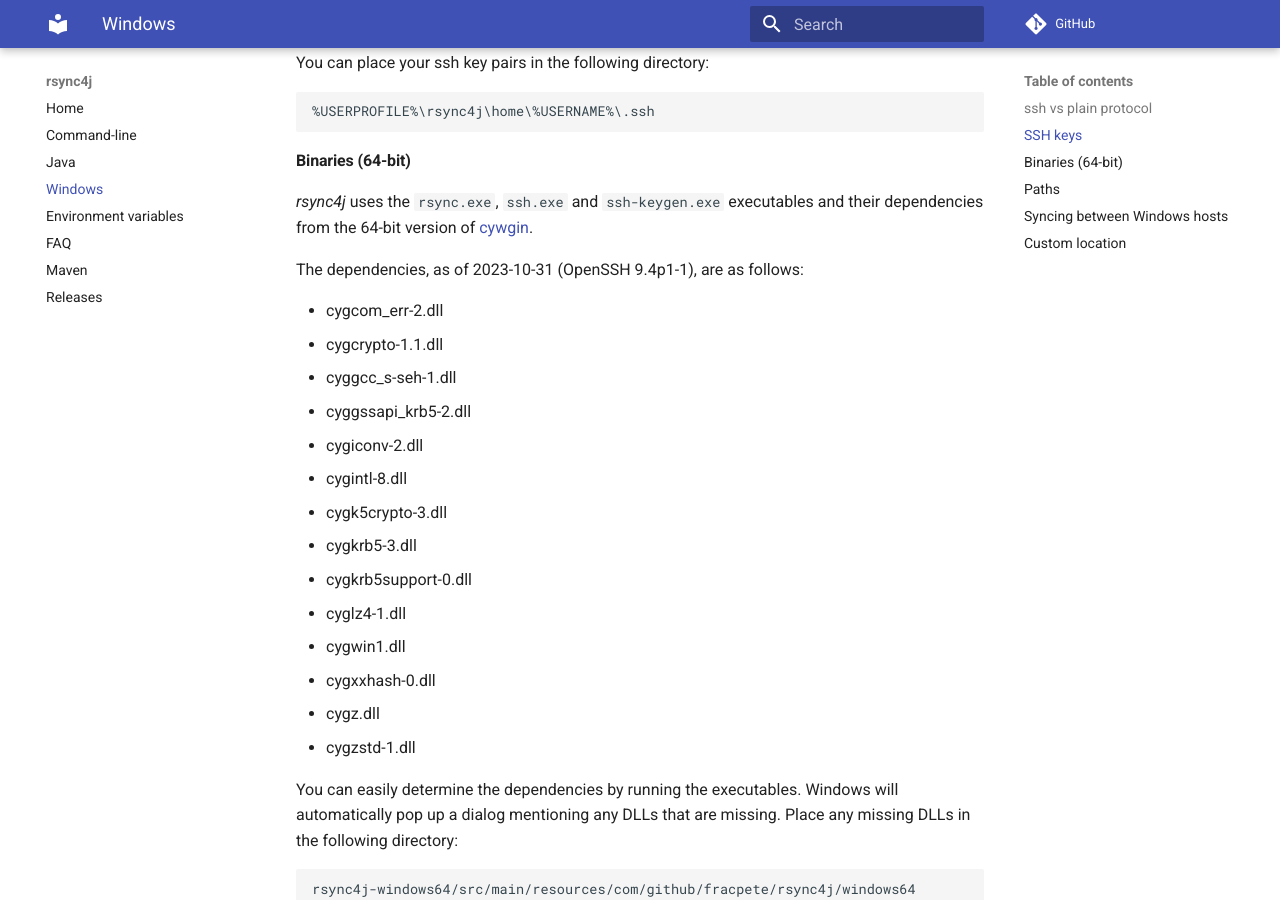
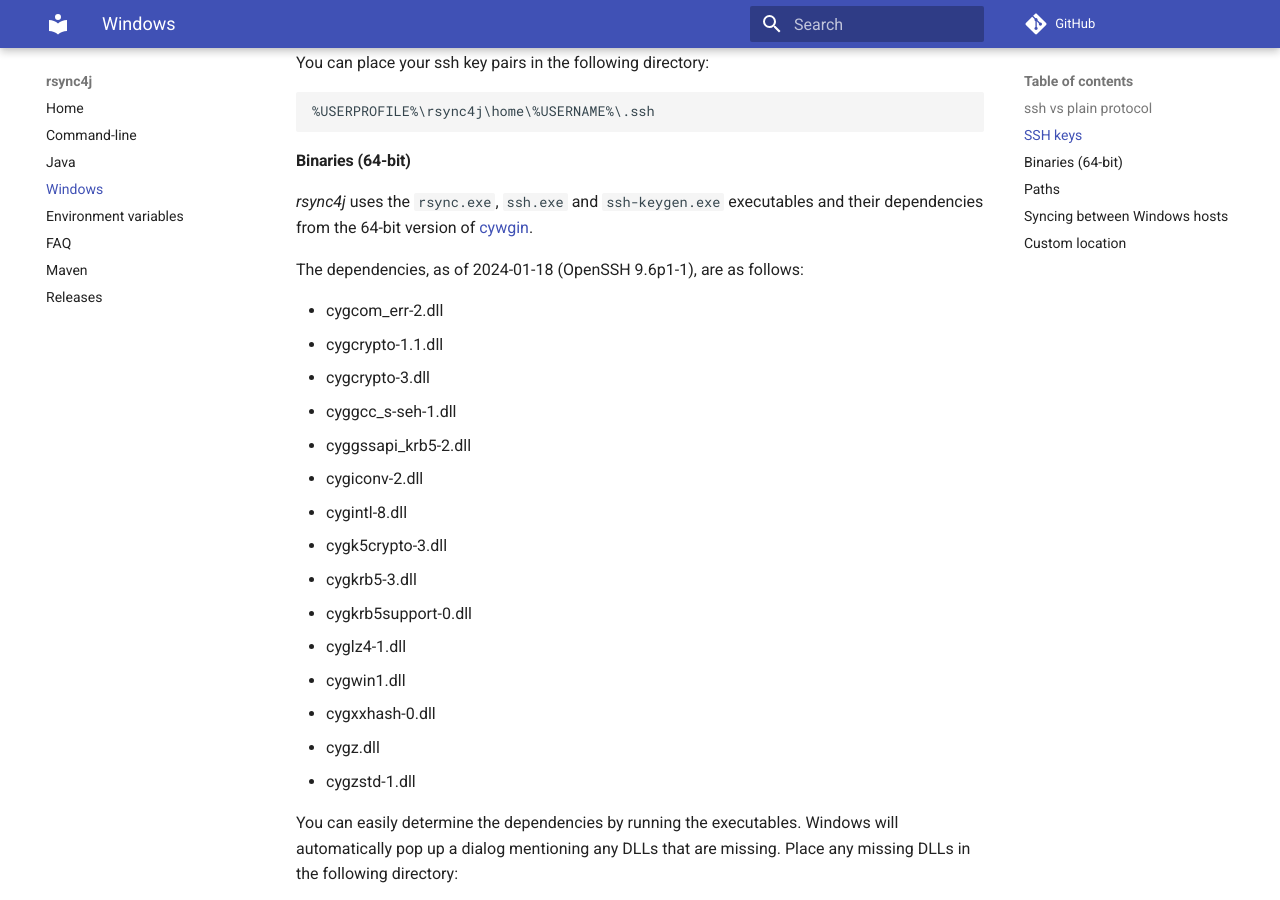
Before and after one commit to fracpete/rsync4j, an MkDocs documentation site: the page built from docs/windows.md, in a window 1280 px wide and 900 px high, scrolled down 419 px. Built offline with MkDocs 1.6.1 and Material for MkDocs 9.7.7, drawn with Linux system fonts in a browser that asks for light colours; comment, search, counter and statistics services are not loaded.

Commit message:
update windows binaries/libraries (openssh 9.6)

```diff
--- a/docs/windows.md
+++ b/docs/windows.md
@@ -22,10 +22,11 @@
 *rsync4j* uses the `rsync.exe`, `ssh.exe` and `ssh-keygen.exe` executables and
 their dependencies from the 64-bit version of [cywgin](https://cygwin.com/).
 
-The dependencies, as of 2023-10-31 (OpenSSH 9.4p1-1), are as follows:
+The dependencies, as of 2024-01-18 (OpenSSH 9.6p1-1), are as follows:
 
 * cygcom_err-2.dll
 * cygcrypto-1.1.dll
+* cygcrypto-3.dll
 * cyggcc_s-seh-1.dll
 * cyggssapi_krb5-2.dll
 * cygiconv-2.dll
```
Also changed, not shown: 7 other files.
